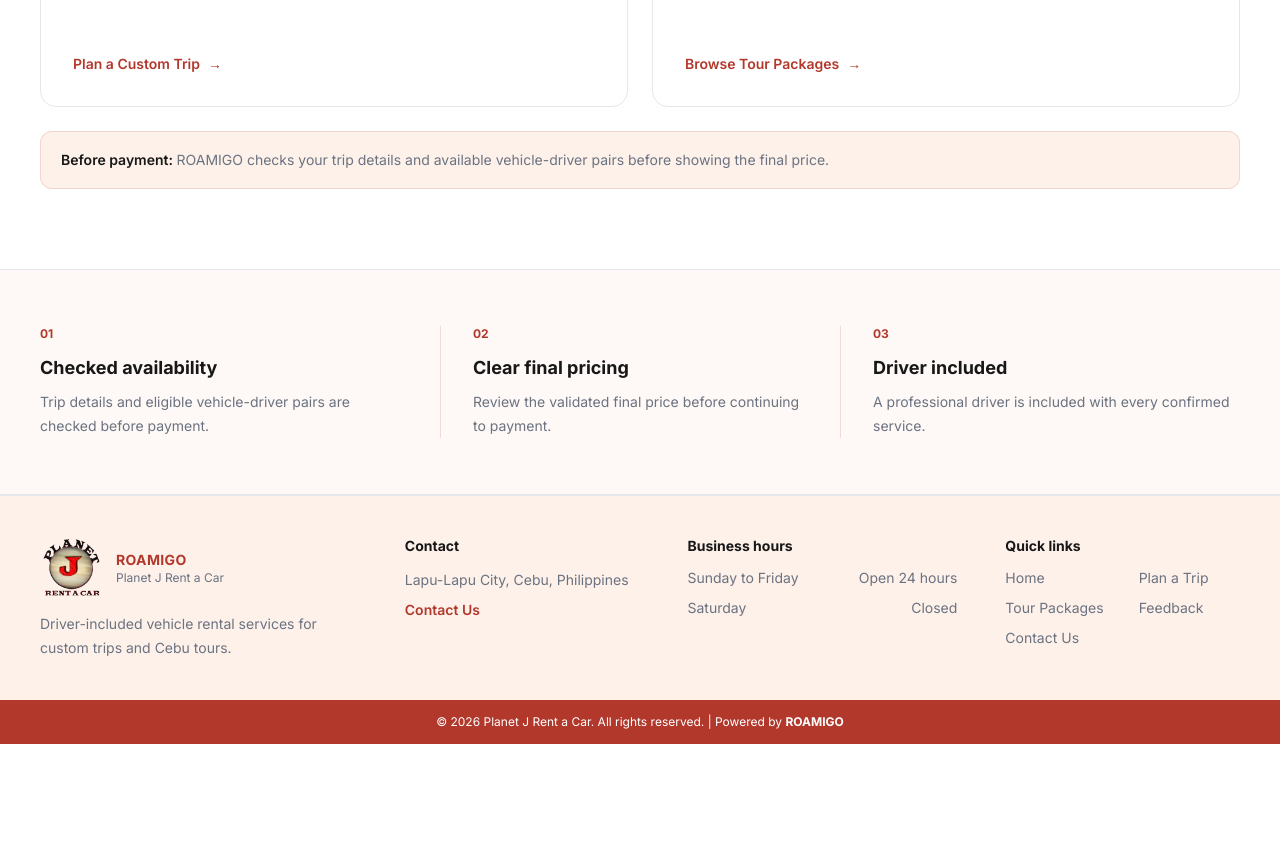
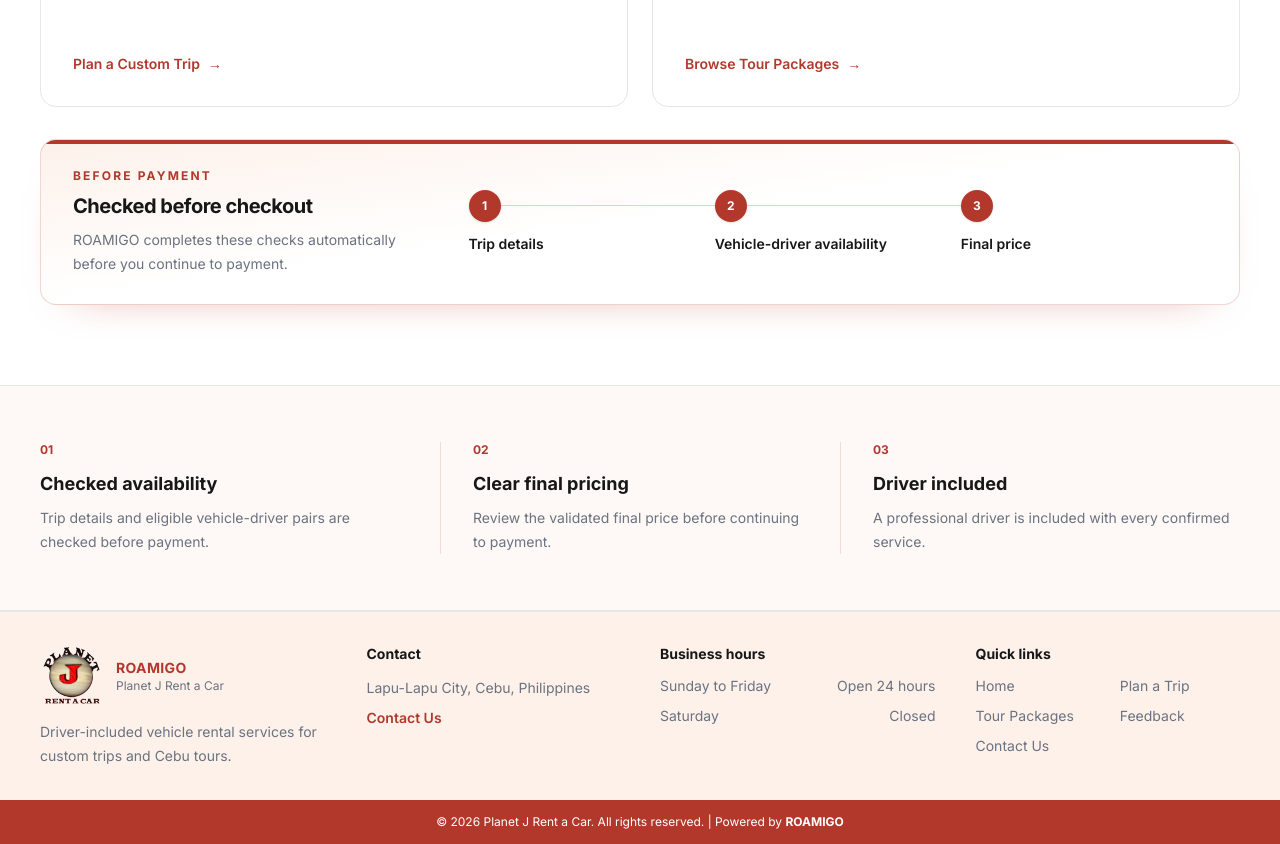
Before and after one commit to duskysabs/ROAMIGO-frontend, a Next.js app: page / in a window 1280 px wide. Shown: the part 1040-1884 px from the top of the page. Before the commit the page ends 1784 px from the top, so only its background shows below. Built offline with nearby package versions, Linux system fonts and the light colour scheme.

Commit message:
refactor: improve public UI formatting

```diff
--- /dev/null
+++ b/components/home/CheckoutValidation.tsx
@@ -0,0 +1,48 @@
+import { siteConfig } from "@/config/site";
+
+export default function CheckoutValidation() {
+  const { checkoutValidation } = siteConfig.home;
+
+  return (
+    <aside className="relative mt-8 overflow-hidden rounded-2xl border border-primary/20 bg-gradient-to-br from-surface-warm via-background to-background px-6 py-7 shadow-[0_18px_45px_-36px_rgba(179,56,44,0.65)] sm:px-8">
+      <div className="absolute inset-x-0 top-0 h-1 bg-primary" />
+
+      <div className="grid gap-8 lg:grid-cols-[0.8fr_1.7fr] lg:items-center lg:gap-12">
+        <div>
+          <p className="text-xs font-bold uppercase tracking-[0.18em] text-primary">
+            {checkoutValidation.eyebrow}
+          </p>
+          <h3 className="mt-2 text-xl font-bold tracking-tight text-foreground">
+            {checkoutValidation.title}
+          </h3>
+          <p className="mt-2 max-w-md text-sm leading-6 text-muted-foreground">
+            {checkoutValidation.description}
+          </p>
+        </div>
+
+        <ol className="grid gap-5 sm:grid-cols-3 sm:gap-0">
+          {checkoutValidation.steps.map((step, index) => (
+            <li
+              key={step}
+              className="relative flex items-center gap-3 sm:flex-col sm:items-start sm:gap-3 sm:pr-6"
+            >
+              {index < checkoutValidation.steps.length - 1 && (
+                <span
+                  className="absolute left-[0.9375rem] top-8 h-[calc(100%+1.25rem)] w-px bg-primary/25 sm:left-8 sm:top-[0.9375rem] sm:h-px sm:w-[calc(100%-2rem)]"
+                  aria-hidden="true"
+                />
+              )}
+
+              <span className="relative z-10 flex h-8 w-8 shrink-0 items-center justify-center rounded-full bg-primary text-xs font-bold text-primary-foreground shadow-sm">
+                {index + 1}
+              </span>
+              <span className="relative z-10 text-sm font-semibold leading-5 text-foreground sm:bg-background/80 sm:pr-2">
+                {step}
+              </span>
+            </li>
+          ))}
+        </ol>
+      </div>
+    </aside>
+  );
+}
--- a/components/home/TravelOptionsSection.tsx
+++ b/components/home/TravelOptionsSection.tsx
@@ -1,4 +1,5 @@
 import Link from "next/link";
+import CheckoutValidation from "@/components/home/CheckoutValidation";
 import { siteConfig } from "@/config/site";
 
 export default function TravelOptionsSection() {
@@ -48,10 +49,7 @@
           ))}
         </div>
 
-        <p className="mt-6 rounded-xl border border-primary/15 bg-surface-warm px-5 py-4 text-sm leading-6 text-muted-foreground">
-          <span className="font-semibold text-foreground">Before payment: </span>
-          {home.validationMessage}
-        </p>
+        <CheckoutValidation />
       </div>
     </section>
   );
--- a/components/layout/PublicFooter.tsx
+++ b/components/layout/PublicFooter.tsx
@@ -10,7 +10,7 @@
 
   return (
     <footer className="border-t border-border bg-surface-warm">
-      <div className="mx-auto grid max-w-7xl gap-8 px-6 py-9 sm:grid-cols-2 sm:px-10 lg:grid-cols-[1.35fr_1fr_1.15fr_1fr] lg:gap-12 lg:py-10">
+      <div className="mx-auto grid max-w-[90rem] gap-8 px-6 py-8 sm:grid-cols-2 sm:px-10 lg:grid-cols-[1.3fr_1.15fr_1.25fr_1.2fr] lg:gap-10 lg:py-8">
         <div className="max-w-sm">
           <div className="flex items-center gap-3">
             <Image
@@ -35,7 +35,7 @@
 
         <div>
           <h2 className="text-sm font-bold text-foreground">Contact</h2>
-          <p className="mt-3 text-sm leading-6 text-muted-foreground">
+          <p className="mt-3 text-sm leading-6 text-muted-foreground lg:whitespace-nowrap">
             {siteConfig.footer.location}
           </p>
           <Link
@@ -48,13 +48,15 @@
 
         <div>
           <h2 className="text-sm font-bold text-foreground">Business hours</h2>
-          <dl className="mt-3 space-y-2.5 text-sm text-muted-foreground">
+          <dl className="mt-3 max-w-sm space-y-2.5 text-sm text-muted-foreground">
             {siteConfig.footer.businessHours.map((schedule) => (
               <div
                 key={schedule.days}
                 className="grid grid-cols-[minmax(0,1fr)_auto] items-start gap-4"
               >
-                <dt className="leading-5">{schedule.days}</dt>
+                <dt className="leading-5 lg:whitespace-nowrap">
+                  {schedule.days}
+                </dt>
                 <dd className="whitespace-nowrap text-right leading-5">
                   {schedule.hours}
                 </dd>
@@ -65,12 +67,12 @@
 
         <div>
           <h2 className="text-sm font-bold text-foreground">Quick links</h2>
-          <ul className="mt-3 grid grid-cols-2 gap-x-8 gap-y-2.5 text-sm text-muted-foreground">
+          <ul className="mt-3 grid grid-cols-2 gap-x-6 gap-y-2.5 text-sm text-muted-foreground">
             {quickLinks.map((item) => (
               <li key={item.href}>
                 <Link
                   href={item.href}
-                  className="hover:text-primary focus-visible:outline-2 focus-visible:outline-offset-4 focus-visible:outline-primary"
+                  className="whitespace-nowrap hover:text-primary focus-visible:outline-2 focus-visible:outline-offset-4 focus-visible:outline-primary"
                 >
                   {item.label}
                 </Link>
--- a/config/site.ts
+++ b/config/site.ts
@@ -77,8 +77,13 @@
         action: { label: "Browse Tour Packages", href: "/tour-packages" },
       },
     ] satisfies ContentCard[],
-    validationMessage:
-      "ROAMIGO checks your trip details and available vehicle-driver pairs before showing the final price.",
+    checkoutValidation: {
+      eyebrow: "Before payment",
+      title: "Checked before checkout",
+      description:
+        "ROAMIGO completes these checks automatically before you continue to payment.",
+      steps: ["Trip details", "Vehicle-driver availability", "Final price"],
+    },
     serviceSummary: {
       title: "Travel your way",
       description:
```
